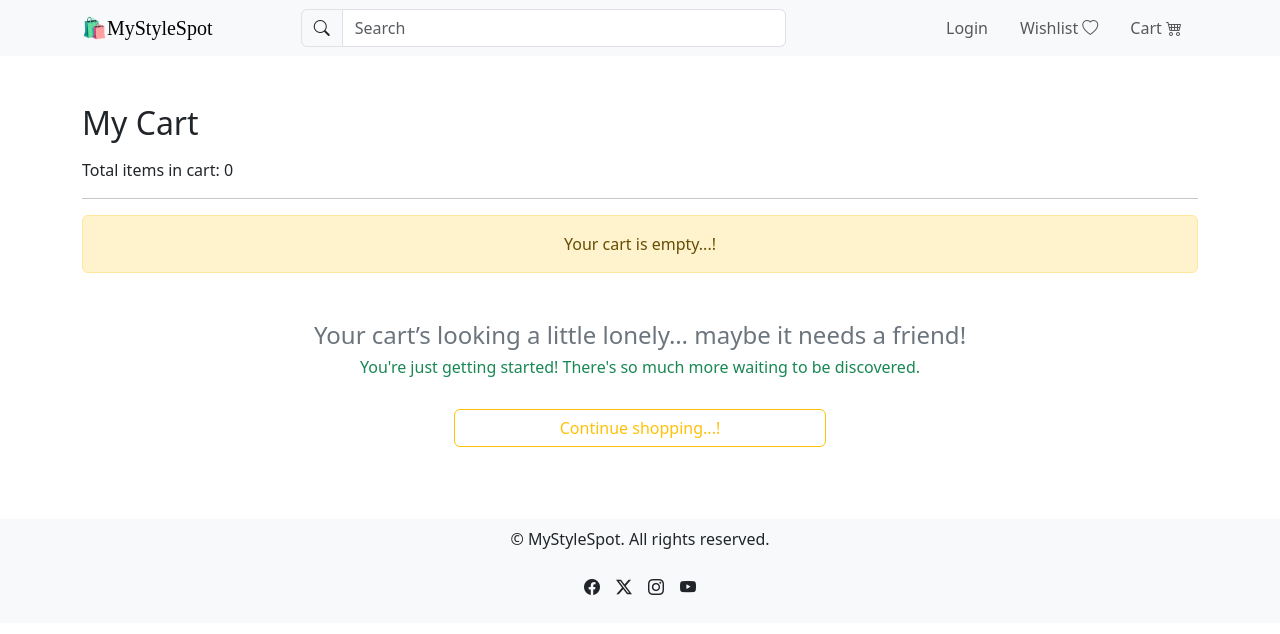
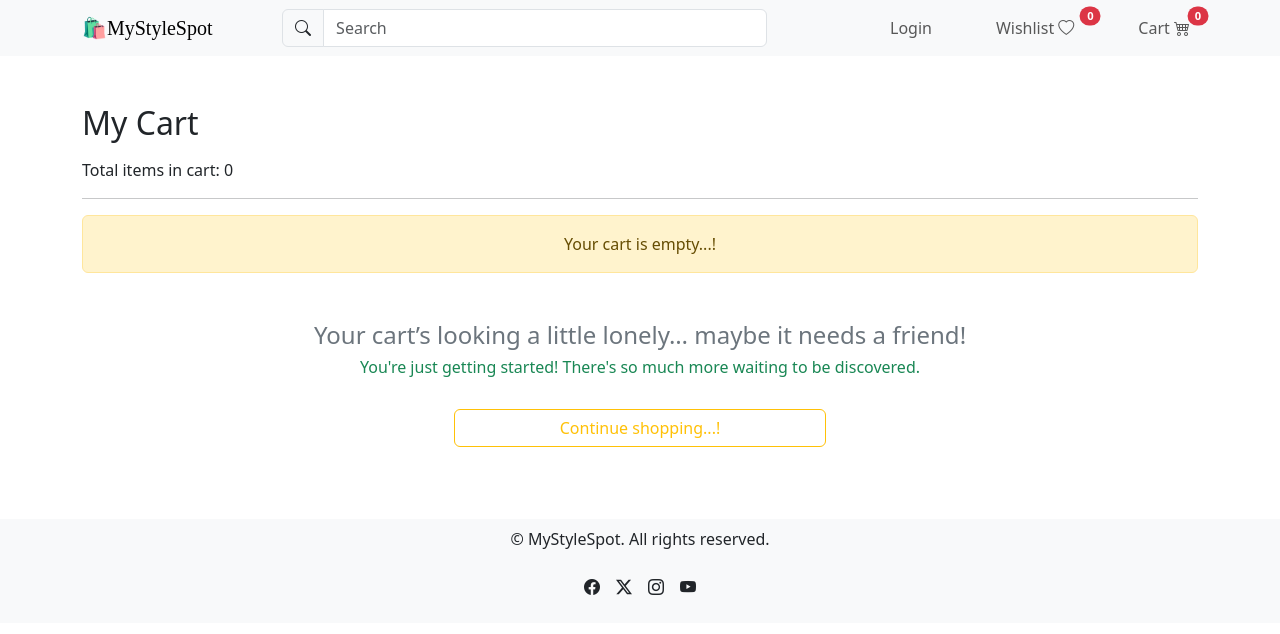
Before and after one commit to vais2004/majorproject_1, a React (Create React App) app in the folder my-app/: page /cart in a window 1280 px wide. Shown: the top 634 px of the page. Built offline with nearby package versions, Linux system fonts and the light colour scheme.

Commit message:
update header adding badge for items count  of wishlist and cart

```diff
--- a/my-app/src/components/Header.jsx
+++ b/my-app/src/components/Header.jsx
@@ -7,12 +7,23 @@ const Navbar = () => {
   const navigate = useNavigate();
   const search = useSelector((state) => state.search.text);
 
-const handleSearchChange =(event)=>{
-  const searched=event.target.value;
-  dispatch(setSearchText(searched))
-  navigate('/products')
-}
+  const cartItems = useSelector((state) => state.cart.cartItems);
+  const totalCartQuantity = cartItems.reduce(
+    (total, item) => total + item.quantity,
+    0
+  );
 
+  //const wishlistCount = useSelector((state) => state.wishlist.wishlistItems.length);
+  const wishlistCount = useSelector(
+    (state) => state.wishlist?.wishlistItems?.length || 0
+  );
+  console.log("Wishlist count in Navbar:", wishlistCount);
+
+  const handleSearchChange = (event) => {
+    const searched = event.target.value;
+    dispatch(setSearchText(searched));
+    navigate("/products");
+  };
 
   return (
     <header className="navbar navbar-expand-lg navbar-light bg-light">
@@ -31,8 +42,7 @@ const handleSearchChange =(event)=>{
           <span className="navbar-toggler-icon"></span>
         </button>
         <div className="collapse navbar-collapse" id="navbarNav">
-
-            <div className=" col-lg-6 mx-auto my-2 my-lg-0">
+          <div className=" col-lg-6 mx-auto my-2 my-lg-0">
             <div className="input-group" style={{ maxWidth: "100%" }}>
               <span className="input-group-text" id="basic-addon1">
                 <i className="bi bi-search"></i>
@@ -44,9 +54,8 @@ const handleSearchChange =(event)=>{
                 value={search}
                 onChange={handleSearchChange}
               />
-              </div>
             </div>
-
+          </div>
 
           <div className="navbar-nav ms-auto">
             <div className="btn-group" role="group">
@@ -54,12 +63,27 @@ const handleSearchChange =(event)=>{
                 Login
               </Link>
 
-              <Link to="/wishlist" className="nav-link px-3">
+              <Link
+                to="/wishlist"
+                className="nav-link pe-3 px-5 position-relative">
                 Wishlist <i className="bi bi-heart"></i>
+                <span
+                  className="position-absolute top-0 me-5 mt-2  start-100 translate-middle badge rounded-pill bg-danger"
+                  style={{
+                    fontSize: "0.7rem",
+                    transform: "translate(-50%, -50%)", // Explicit transform
+                  }}>
+                  {wishlistCount}
+                </span>
               </Link>
 
-              <Link to="/cart" className="nav-link px-3">
+              <Link to="/cart" className="nav-link pe-2 px-5 position-relative">
                 Cart <i className="bi bi-cart4"></i>
+                <span
+                  className="position-absolute top-0 me-5 mt-2 start-100 translate-middle badge rounded-pill bg-danger"
+                  style={{ fontSize: "0.7rem" }}>
+                  {totalCartQuantity}
+                </span>
               </Link>
             </div>
           </div>
```
